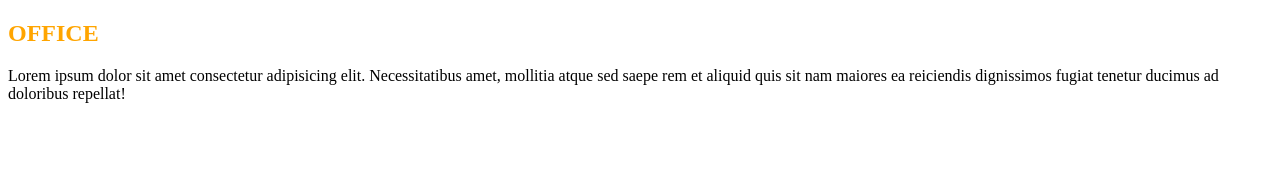
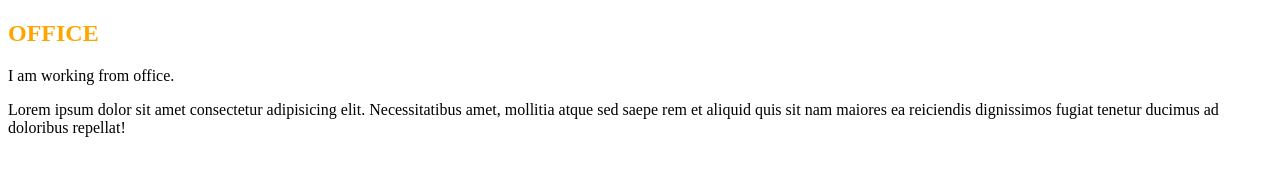
Before and after one commit to Zayar397/zayar-git-test4, a plain HTML site: page index.html in a window 1280 px wide. Drawn offline with Linux system fonts and the light colour scheme.

Commit message:
zayar31_8

```diff
--- a/index.html
+++ b/index.html
@@ -7,6 +7,7 @@
 </head>
 <body>
     <h2 style="color: orange;">OFFICE</h2>
+    <p>I am working from office.</p>
     <p>Lorem ipsum dolor sit amet consectetur adipisicing elit. Necessitatibus amet, mollitia atque sed saepe rem et aliquid quis sit nam maiores ea reiciendis dignissimos fugiat tenetur ducimus ad doloribus repellat!</p>
 </body>
 </html>
```
